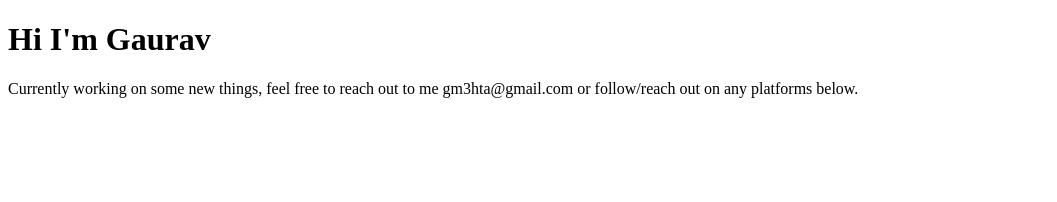
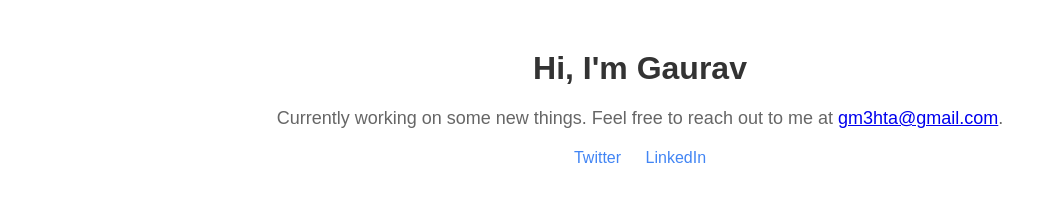
Before and after one commit to gitgm3hta/gitgm3hta.github.io, a plain HTML site: page index.html in a window 1280 px wide. Shown: the whole page, without its empty margins (0-1057 px from the left). Drawn offline with Linux system fonts and the light colour scheme.

Commit message:
Update index.html

```diff
--- a/index.html
+++ b/index.html
@@ -1,7 +1,46 @@
 <!DOCTYPE html>
-<html>
+<html lang="en">
+
+<head>
+    <meta charset="UTF-8">
+    <meta name="viewport" content="width=device-width, initial-scale=1.0">
+    <title>Gaurav's Website</title>
+    <style>
+        body {
+            font-family: 'Arial', sans-serif;
+            text-align: center;
+            margin: 50px;
+        }
+
+        h1 {
+            color: #333;
+        }
+
+        p {
+            color: #666;
+            font-size: 18px;
+        }
+
+        .contact-links {
+            margin-top: 20px;
+        }
+
+        .contact-links a {
+            margin: 0 10px;
+            text-decoration: none;
+            color: #4285f4;
+        }
+    </style>
+</head>
+
 <body>
-<h1>Hi I'm Gaurav</h1>
-<p>Currently working on some new things, feel free to reach out to me gm3hta@gmail.com or follow/reach out on any platforms below.</p>
+    <h1>Hi, I'm Gaurav</h1>
+    <p>Currently working on some new things. Feel free to reach out to me at <a href="mailto:gm3hta@gmail.com">gm3hta@gmail.com</a>.</p>
+    <div class="contact-links">
+        <a href="https://twitter.com/your_twitter_handle" target="_blank">Twitter</a>
+        <a href="https://www.linkedin.com/in/your-linkedin-profile" target="_blank">LinkedIn</a>
+        <!-- Add more social media links as needed -->
+    </div>
 </body>
+
 </html>
```
